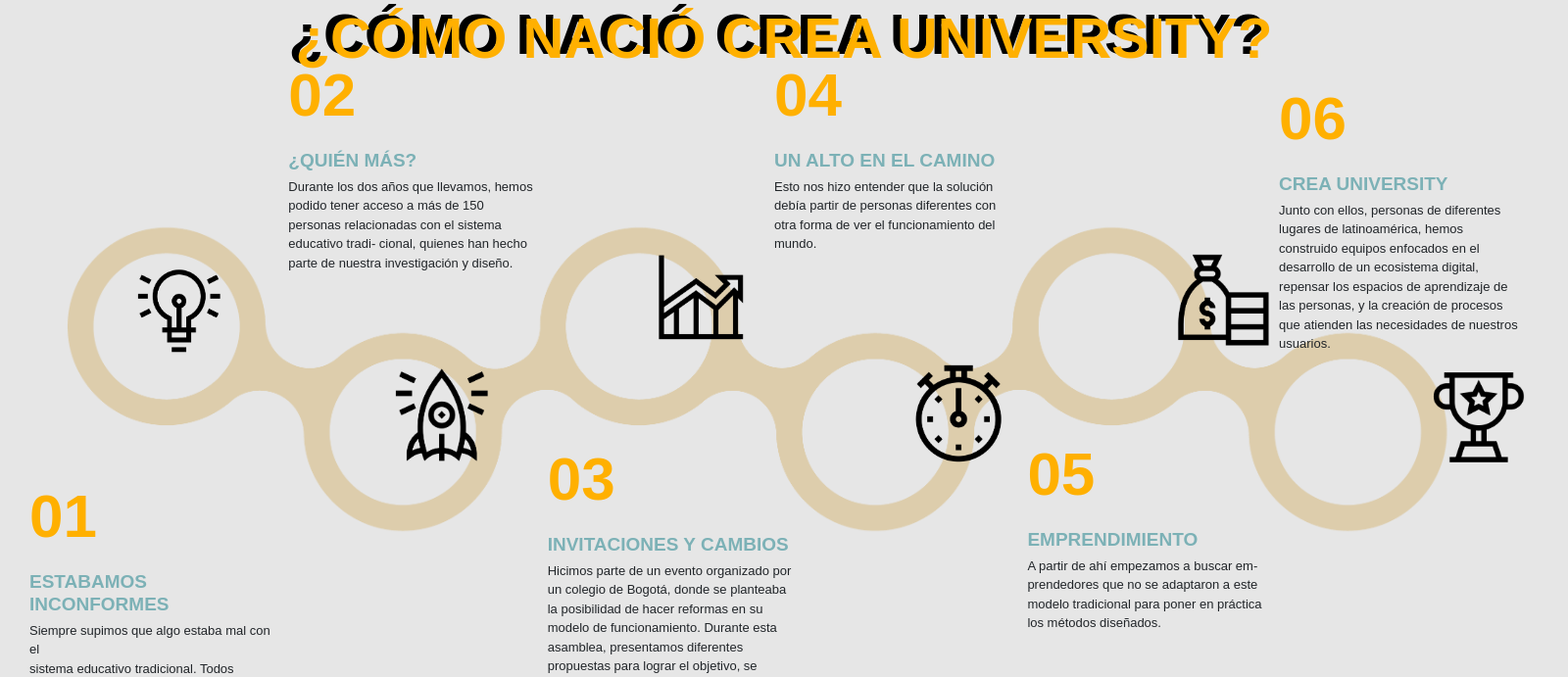
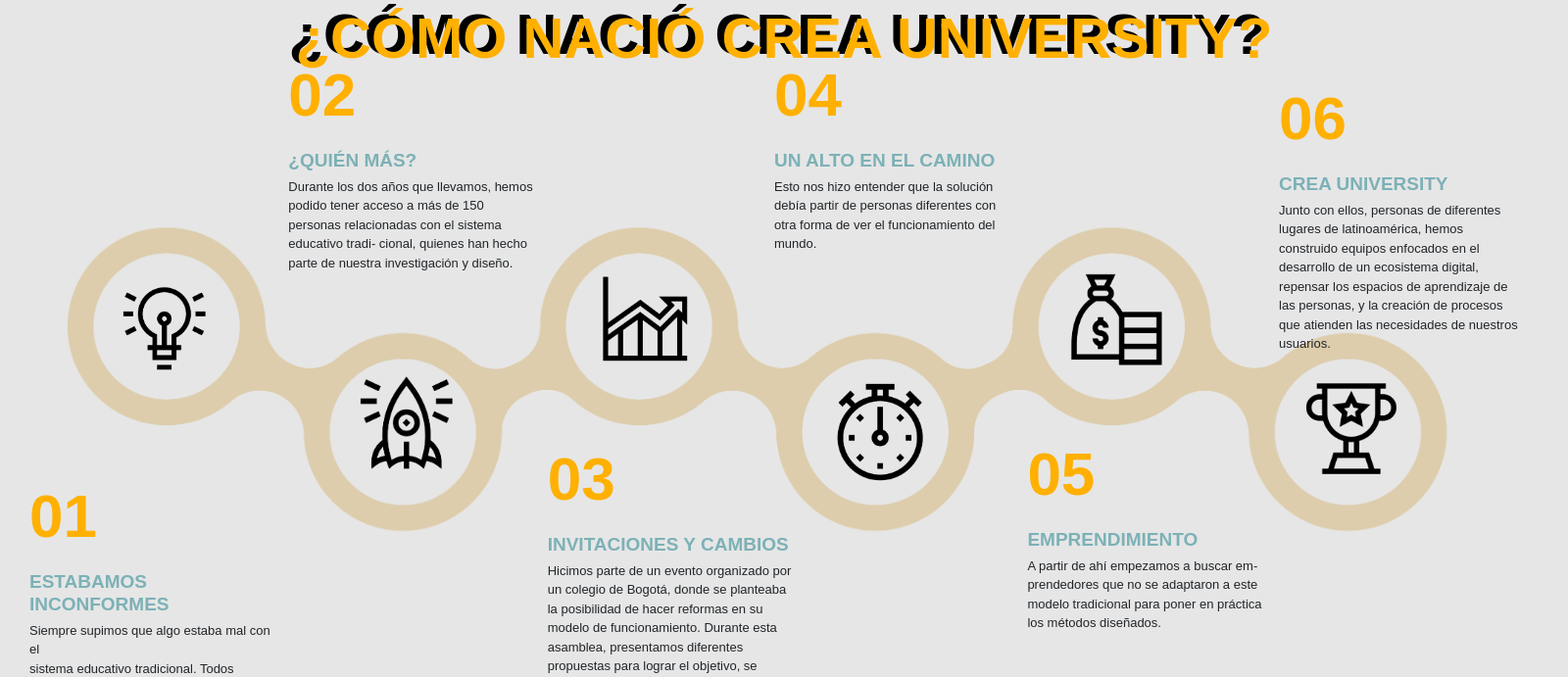
Before and after one commit to danieldmngz96/CREA, a PHP site: page /contenido.html in a window 1600 px wide. Shown: the part 3501-4192 px from the top of the page at 98% size. Run offline with PHP 8.4, Linux system fonts and the light colour scheme.

Commit message:
cambios linea de tiempo responsive

```diff
--- a/contenido.html
+++ b/contenido.html
@@ -244,7 +244,19 @@
           <div class="col-md-12 col-12">
             <div class="justify-content-center justify-content-md-center">
             <img src="./img/lineatiempo vertical.png" style="width: 61%;
-            margin: 0px 0px 0px 21%;" >
+            margin: 0px 0px 0px 21%;position:relative; z-index:1; " >
+             <img src="./img/tiempo/icono1.png" class="position-responsive-icono1">
+
+
+             <img src="./img/tiempo/icono2.png" class="position-responsive-icono2">
+
+             <img src="./img/tiempo/icono3.png" class="position-icono3">
+
+             <img src="./img/tiempo/icono4.png" class="position-icono4">
+
+             <img src="./img/tiempo/icono5.png" class="position-icono5">
+
+             <img src="./img/tiempo/icono6.png" class="position-icono6">
             </div>
           </div>
         </div>
--- a/css/style.css
+++ b/css/style.css
@@ -345,38 +384,38 @@
 .position-icono1{
 	width: 114px;
 	position: relative;
-	bottom: 332px;
-	left: 92px;
+	bottom: 59%;
+	left: 5%;
 }
 .position-icono2{
 	width: 114px;
 	position: relative;
-	bottom: 231px;
-	left: 251px;
+	bottom: 42%;
+	left: 14%;
 }
 .position-icono3{
 	width: 114px;
 	position: relative;
-	bottom: 351px;
-	left: 395px;
+	bottom: 62%;
+	left: 22%;
 }
 .position-icono4{
 	width: 114px;
 	position: relative;
-	bottom: 226px;
-	left: 542px;
+	bottom: 39%;
+	left: 30%;
 }
 .position-icono5{
 	width: 114px;
 	position: relative;
-	bottom: 344px;
-	left: 694px;
+	bottom: 61%;
+	left: 38%;
 }
 .position-icono6{
 	width: 114px;
 	position: relative;
-	bottom: 229px;
-	left: 838px;
+	bottom: 41%;
+	left: 46%;
 }/*FIN ICONOS*/
 /*POSICION CAJAS DE TEXTO LINEA DE TIEMPO*/
 .position-boxtext1{
```
Also changed, not shown: other parts of css/style.css (+39 -0 lines), pingpong.jpg (deleted).
